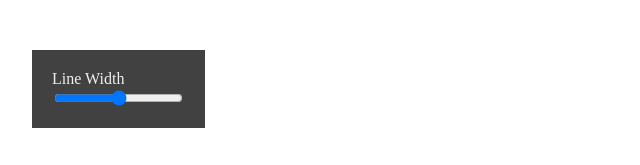
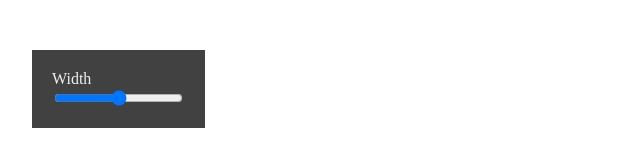
Before and after one commit to geneticchain/bootchain, a website: page app/index.html in a window 1280 px wide. Shown: the part 632-797 px from the top of the page, 8-648 px from the left. Drawn offline with Linux system fonts and the light colour scheme; files that its build step writes are made by us from their sources.

Commit message:
Rename control to be generic.

```diff
--- a/app/index.html
+++ b/app/index.html
@@ -24,7 +24,7 @@
   </head>
   <body class="body-ct">
     <div class="controls">
-      <label for="width">Line Width</label>
+      <label for="width">Width</label>
       <input id="width" type="range" min="0" max="10" value="5" step="1"
         oninput="onChangeWidth(this.value);">
     </div>
```
